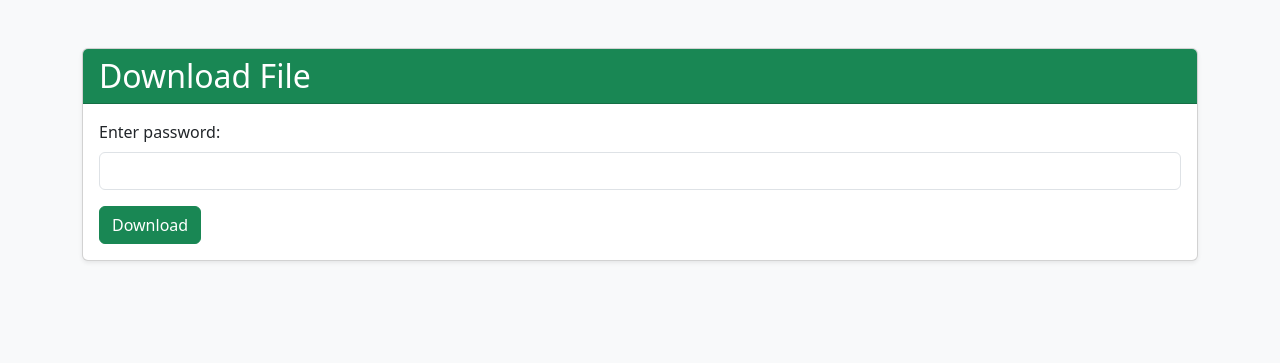
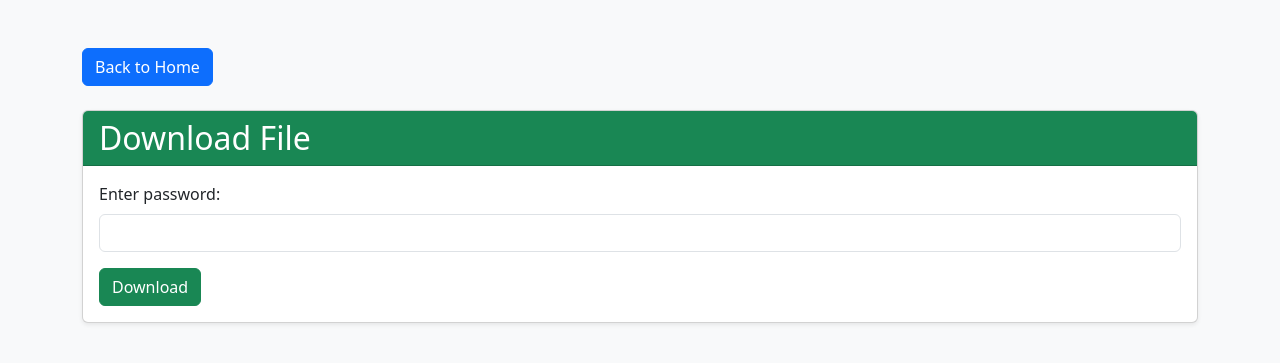
Before and after one commit to ikiK-CRO/flask_file_upload, a Flask app: page /get-file/1 in a window 1280 px wide. Shown: the top 363 px of the page. Run offline with Flask 3, Linux system fonts and the light colour scheme; tables that the repository leaves empty hold one stand-in row (values such as "Sample post"); some libraries are stand-ins or nearby versions.

Commit message:
update get file with menu

```diff
--- a/templates/get_file.html
+++ b/templates/get_file.html
@@ -9,6 +9,10 @@
   </head>
   <body class="bg-light">
     <div class="container my-5">
+      <!-- Navigation Menu -->
+      <nav class="mb-4">
+        <a href="{{ url_for('upload_file') }}" class="btn btn-primary">Back to Home</a>
+      </nav>
       <div class="card shadow-sm">
         <div class="card-header bg-success text-white">
           <h2 class="mb-0">Download File</h2>
```
